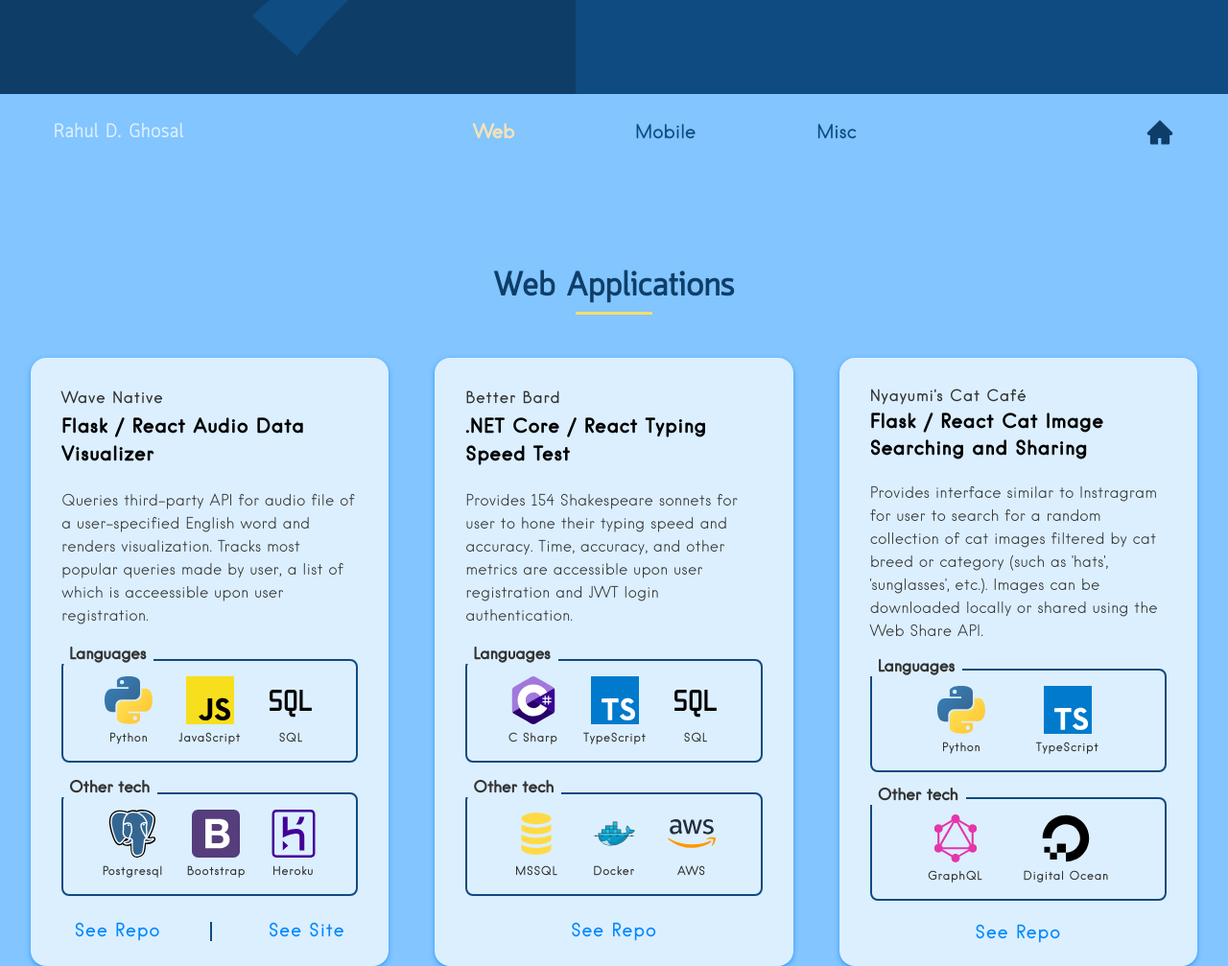
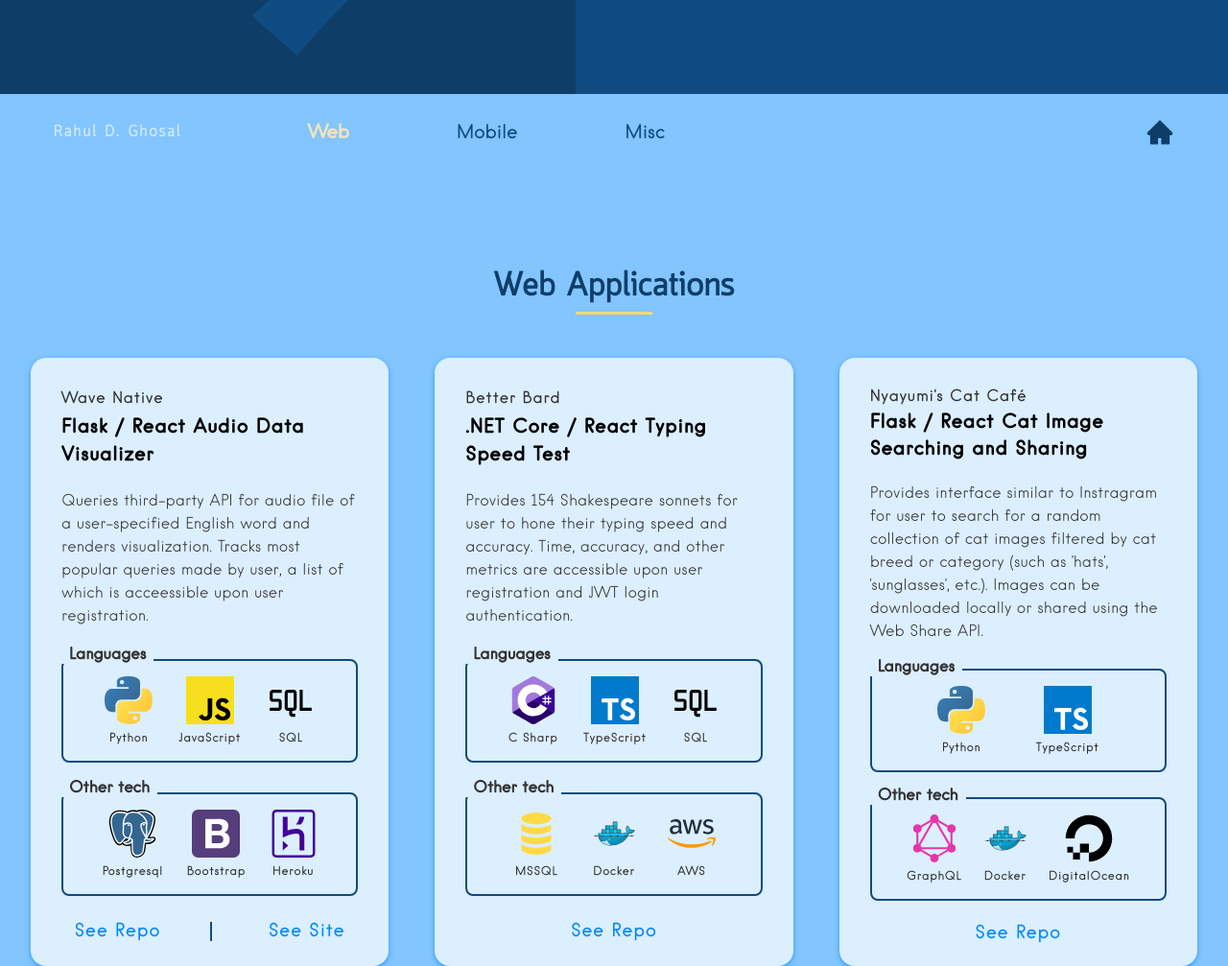
Before and after one commit to rdghosal/portfolio, a plain HTML site: page index.html in a window 1280 px wide. Shown: the part 702-1709 px from the top of the page at 96% size. Drawn offline with Linux system fonts and the light colour scheme.

Commit message:
Edited social links, card and nav

```diff
--- a/index.html
+++ b/index.html
@@ -185,14 +185,18 @@
                     <div class="card__tech-container-label">
                         Other tech
                     </div>
-                    <div class="card__tech-container other two">
+                    <div class="card__tech-container other">
                         <div class="tech-icon">
                             <img src="./img/graphql_icon.svg" alt="graphql" class="tech-icon-img">
                             <p class="tech-icon__label">GraphQL</p>
                         </div>
                         <div class="tech-icon">
+                            <img src="./img/docker_icon.svg" alt="docker" class="tech-icon-img">
+                            <p class="tech-icon__label">Docker</p>
+                        </div>
+                        <div class="tech-icon">
                             <img src="./img/digitalocean_icon.svg" alt="digital ocean" class="tech-icon-img">
-                            <p class="tech-icon__label">Digital Ocean</p>
+                            <p class="tech-icon__label">DigitalOcean</p>
                         </div>
                     </div>
                     <div class="card__project-links private-site">
--- a/style.css
+++ b/style.css
@@ -96,7 +96,7 @@ a {
 
 .logo {
     font-size: 1.2rem;
-    letter-spacing: 0.065em;
+    letter-spacing: 0.15em;
     font-family: var(--header-font-light);
     font-weight: 700;
 }
@@ -163,6 +163,10 @@ nav {
     justify-items: center;
     background-color: var(--primary-clr-light);
     z-index: 1000;
+}
+
+nav > .logo {
+    font-size: 1em;
 }
 
 .nav__nav-links {
@@ -512,8 +516,8 @@ nav > .logo {
 
     .nav__nav-links {
         justify-content: space-evenly;
+
     }
-
     .footer__social-links {
         width: 50%;
     }
@@ -565,6 +569,15 @@ nav > .logo {
         font-size: 1.20rem;
     }
 
+    .nav__nav-links {
+        justify-content: start;
+
+    }
+
+    .nav__nav-links > *:not(:first-child) {
+        padding-left: 7em;
+    }
+
     .hero__headline {
         font-size: 4.5rem;
     }
@@ -595,6 +608,7 @@ nav > .logo {
 
     .footer__social-links {
         width: 30%;
+        max-width: 45ch;
     }
 
 }
```
